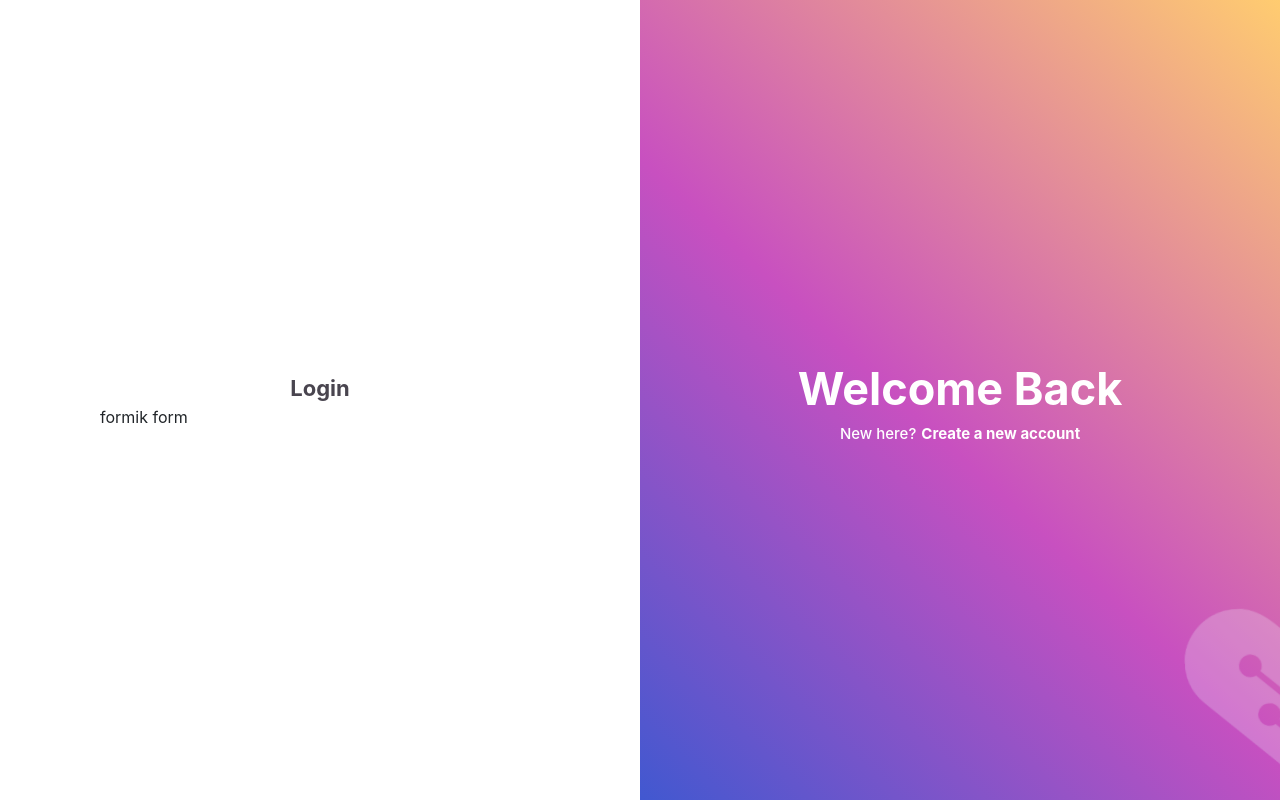
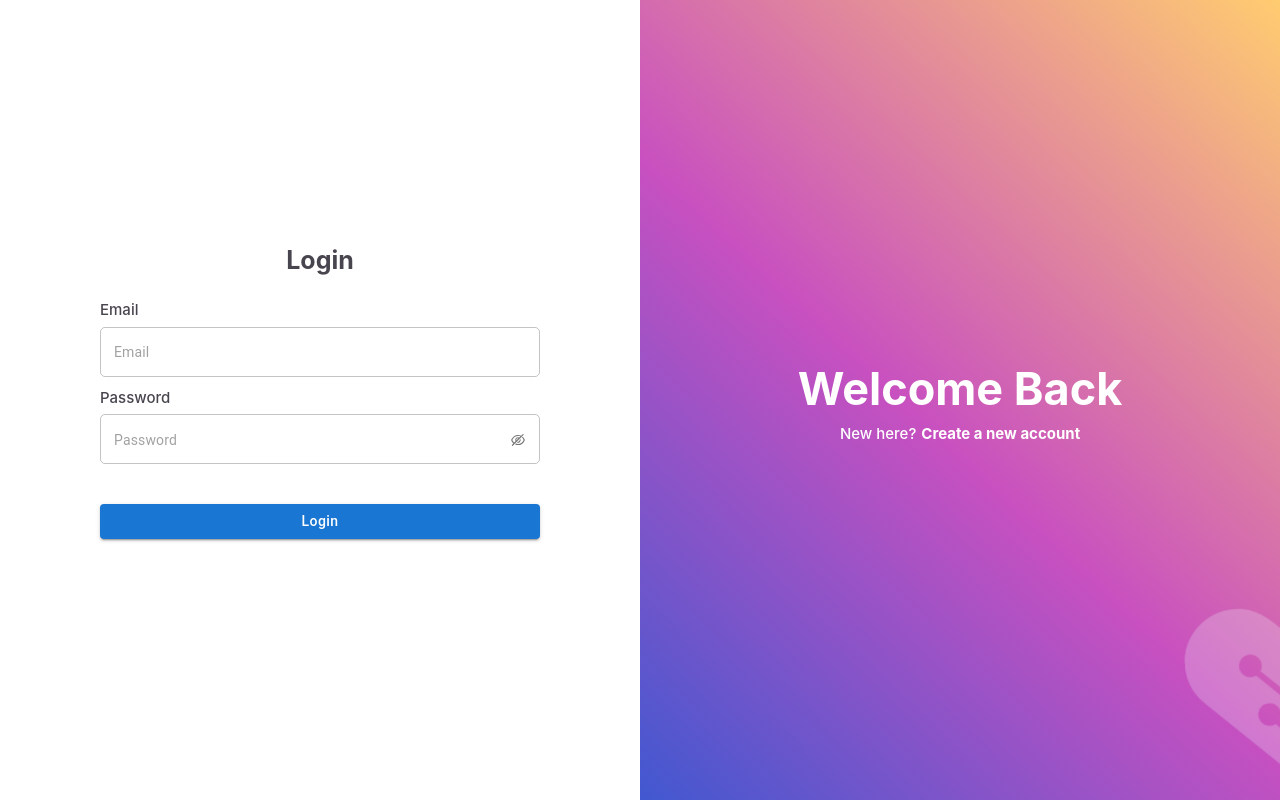
Before and after one commit to Rahul-Rasal/doctor-app, a React (Create React App) app in the folder client/: page /login in a window 1280 px wide. Shown: the top 800 px of the page. Built offline with nearby package versions, Linux system fonts and the light colour scheme.

Commit message:
login screen formik implement

```diff
--- a/client/src/components/Heading/index.tsx
+++ b/client/src/components/Heading/index.tsx
@@ -5,7 +5,7 @@ import { Box } from "@mui/material";
 import { SxProps } from "@mui/system";
 
 const root = {
-  fontSize: "22px",
+  fontSize: "25px",
   fontWeight: "700",
   whiteSpace: "wrap !important",
   color: "#49454F",
--- /dev/null
+++ b/client/src/views/Login/components/validationSchema.ts
@@ -0,0 +1,9 @@
+import * as Yup from "yup";
+
+export const loginSchema = Yup.object().shape({
+  email: Yup.string()
+    .email("Invalid email address")
+    .required("Email is required")
+    .nullable(),
+  password: Yup.string().required("Password is required").nullable(),
+});
--- a/client/src/views/Login/index.tsx
+++ b/client/src/views/Login/index.tsx
@@ -1,10 +1,54 @@
-import React from "react";
-import { Box } from "@mui/material";
+// React Imports
+import { useState } from "react";
+import { Link } from "react-router-dom";
+// Formik Imports
+import { Form, Formik, FormikProps } from "formik";
+// MUI Imports
+import { Button, Box } from "@mui/material";
+// Custom Imports
 import { Heading, SubHeading } from "../../components/Heading";
-import { Link } from "react-router-dom";
+import PrimaryInput from "../../components/PrimaryInput/PrimaryInput";
+import ToastAlert from "../../components/ToastAlert/ToastAlert";
+// React Icons Imports
+import { AiOutlineEyeInvisible, AiOutlineEye } from "react-icons/ai";
+// Validation Schema Imports
+import { loginSchema } from "./components/validationSchema";
+// Utils Imports
+import { onKeyDown } from "../../utils";
+// Images Imports
 import BottomLogo from "../../assets/images/bottomLogo.svg";
 
+interface ISLoginForm {
+  email: string;
+  password: string;
+}
+
 const Login = () => {
+  // states
+  const [showPassword, setShowPassword] = useState(false);
+  // eslint-disable-next-line @typescript-eslint/no-unused-vars
+  const [formValues, setFormValues] = useState<ISLoginForm>({
+    email: "",
+    password: "",
+  });
+  const [toast, setToast] = useState({
+    message: "",
+    appearence: false,
+    type: "",
+  });
+
+  const hideShowPassword = () => {
+    setShowPassword(!showPassword);
+  };
+
+  const handleCloseToast = () => {
+    setToast({ ...toast, appearence: false });
+  };
+
+  const LoginHandler = async (data: ISLoginForm) => {
+    console.log("payload", data);
+  };
+
   return (
     <>
       <Box
@@ -83,7 +127,98 @@ const Login = () => {
                 >
                   Login
                 </Heading>
-                formik form
+                <Formik
+                  initialValues={formValues}
+                  onSubmit={(values: ISLoginForm) => {
+                    LoginHandler(values);
+                  }}
+                  validationSchema={loginSchema}
+                >
+                  {(props: FormikProps<ISLoginForm>) => {
+                    const {
+                      values,
+                      touched,
+                      errors,
+                      handleBlur,
+                      handleChange,
+                    } = props;
+
+                    return (
+                      <Form onKeyDown={onKeyDown}>
+                        <Box sx={{ marginBottom: "10px", marginTop: "20px" }}>
+                          <SubHeading sx={{ marginBottom: "5px" }}>
+                            Email
+                          </SubHeading>
+                          <PrimaryInput
+                            type="text"
+                            label=""
+                            name="email"
+                            placeholder="Email"
+                            value={values.email}
+                            helperText={
+                              errors.email && touched.email ? errors.email : ""
+                            }
+                            error={errors.email && touched.email ? true : false}
+                            onChange={handleChange}
+                            onBlur={handleBlur}
+                          />
+                        </Box>
+                        <Box sx={{ marginBottom: "10px" }}>
+                          <SubHeading sx={{ marginBottom: "5px" }}>
+                            Password
+                          </SubHeading>
+                          <PrimaryInput
+                            type={showPassword ? "text" : "password"}
+                            label=""
+                            name="password"
+                            placeholder="Password"
+                            value={values.password}
+                            helperText={
+                              errors.password && touched.password
+                                ? errors.password
+                                : ""
+                            }
+                            error={
+                              errors.password && touched.password ? true : false
+                            }
+                            onChange={handleChange}
+                            onBlur={handleBlur}
+                            onClick={hideShowPassword}
+                            endAdornment={
+                              showPassword ? (
+                                <AiOutlineEye color="disabled" />
+                              ) : (
+                                <AiOutlineEyeInvisible color="disabled" />
+                              )
+                            }
+                          />
+                        </Box>
+                        <Box
+                          sx={{
+                            display: "flex",
+                            justifyContent: "end",
+                            marginTop: "20px",
+                          }}
+                        >
+                          <Button
+                            type="submit"
+                            variant="contained"
+                            fullWidth
+                            // disabled={loading}
+                            sx={{
+                              padding: "5px 30px",
+                              textTransform: "capitalize",
+                              margin: "20px 0",
+                            }}
+                          >
+                            {/* {loading ? "Login..." : "Login"} */}
+                            Login
+                          </Button>
+                        </Box>
+                      </Form>
+                    );
+                  }}
+                </Formik>
               </Box>
             </Box>
           </Box>
@@ -150,6 +285,12 @@ const Login = () => {
           </Box>
         </Box>
       </Box>
+      <ToastAlert
+        appearence={toast.appearence}
+        type={toast.type}
+        message={toast.message}
+        handleClose={handleCloseToast}
+      />
     </>
   );
 };
```
